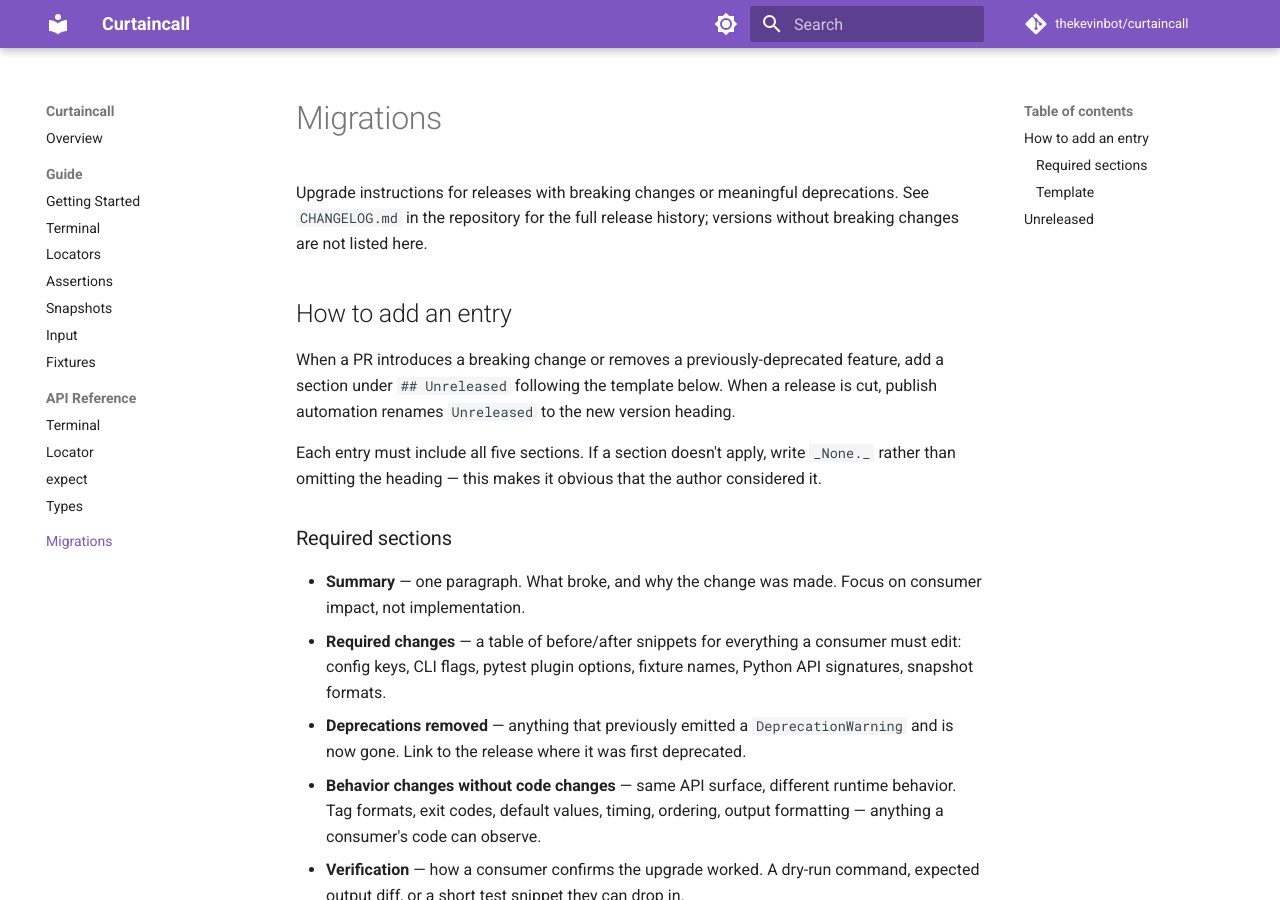
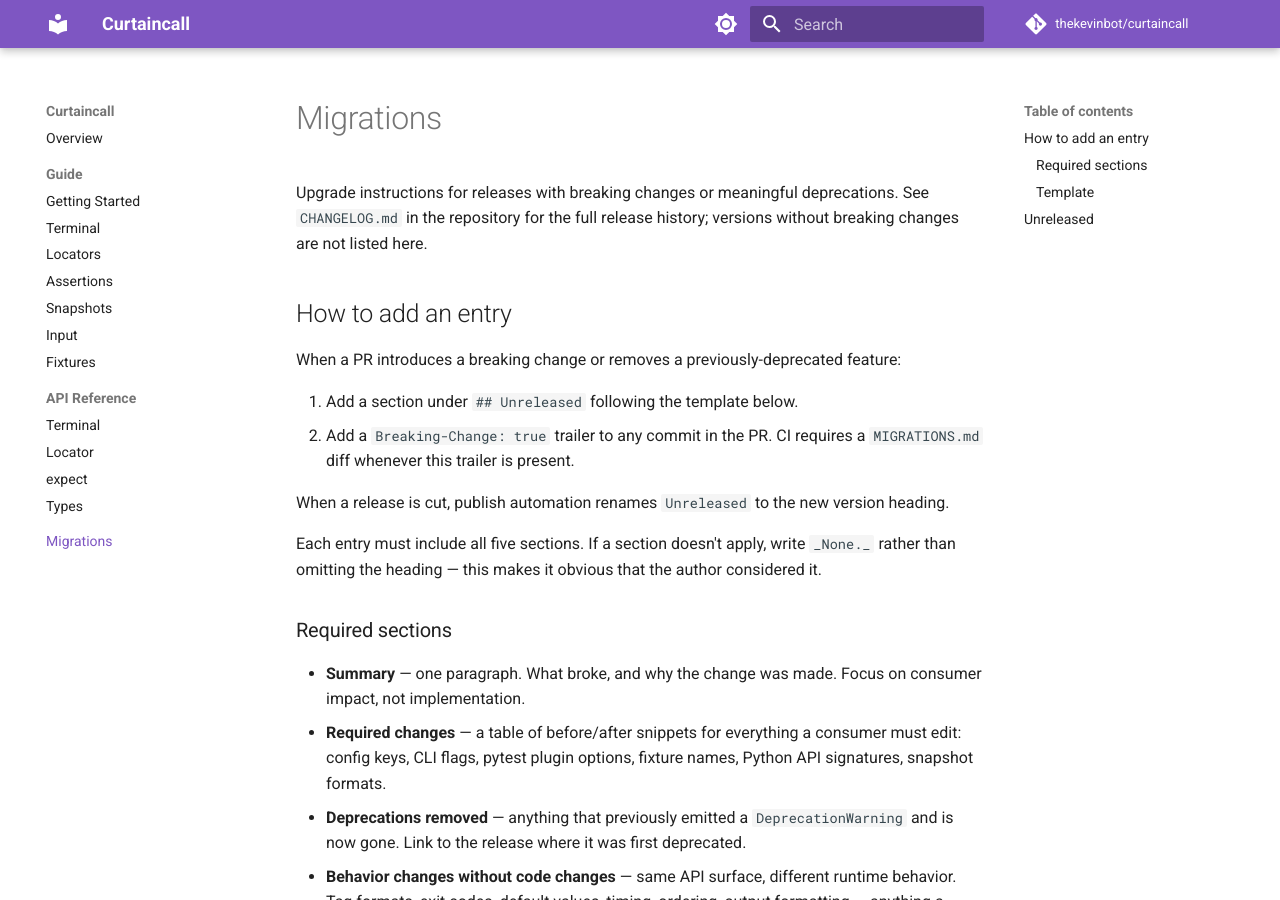
Before and after one commit to thekevinscott/curtaincall, an MkDocs documentation site: the page built from docs/migrations.md, in a window 1280 px wide and 900 px high. Built offline with MkDocs 1.6.1 and Material for MkDocs 9.7.7, drawn with Linux system fonts in a browser that asks for light colours; comment, search, counter and statistics services are not loaded.

Commit message:
ci: require MIGRATIONS.md on PRs with Breaking-Change trailer
Extends the changelog workflow symmetrically: when any commit in the PR
carries a 'Breaking-Change: true' trailer, CI requires a MIGRATIONS.md
diff in addition to the usual CHANGELOG.md requirement. Uses the same
`git interpret-trailers --parse` approach as the Skip-Changelog bypass.

CI can't reliably detect a breaking change on its own, so this shifts
the declaration onto the author. Reviewers remain the backstop for
authors who forget to add the trailer.

AGENTS.md and MIGRATIONS.md now document the trailer, and CHANGELOG.md
records the CI addition.

```diff
--- a/MIGRATIONS.md
+++ b/MIGRATIONS.md
@@ -4,7 +4,12 @@ Upgrade instructions for releases with breaking changes or meaningful deprecatio
 
 ## How to add an entry
 
-When a PR introduces a breaking change or removes a previously-deprecated feature, add a section under `## Unreleased` following the template below. When a release is cut, publish automation renames `Unreleased` to the new version heading.
+When a PR introduces a breaking change or removes a previously-deprecated feature:
+
+1. Add a section under `## Unreleased` following the template below.
+2. Add a `Breaking-Change: true` trailer to any commit in the PR. CI requires a `MIGRATIONS.md` diff whenever this trailer is present.
+
+When a release is cut, publish automation renames `Unreleased` to the new version heading.
 
 Each entry must include all five sections. If a section doesn't apply, write `_None._` rather than omitting the heading — this makes it obvious that the author considered it.
 
```
Also changed, not shown: AGENTS.md (+6 -0 lines), CHANGELOG.md (+1 -0 lines), 1 other file.
